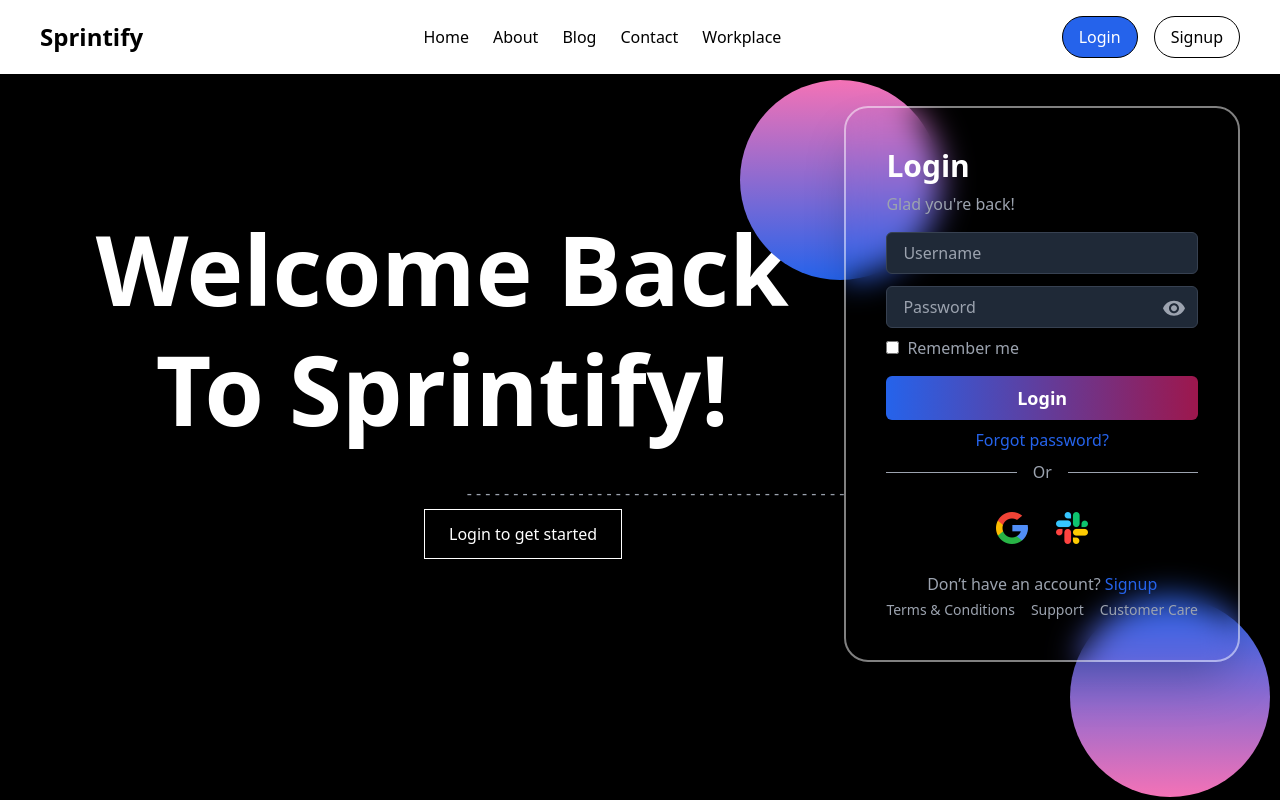
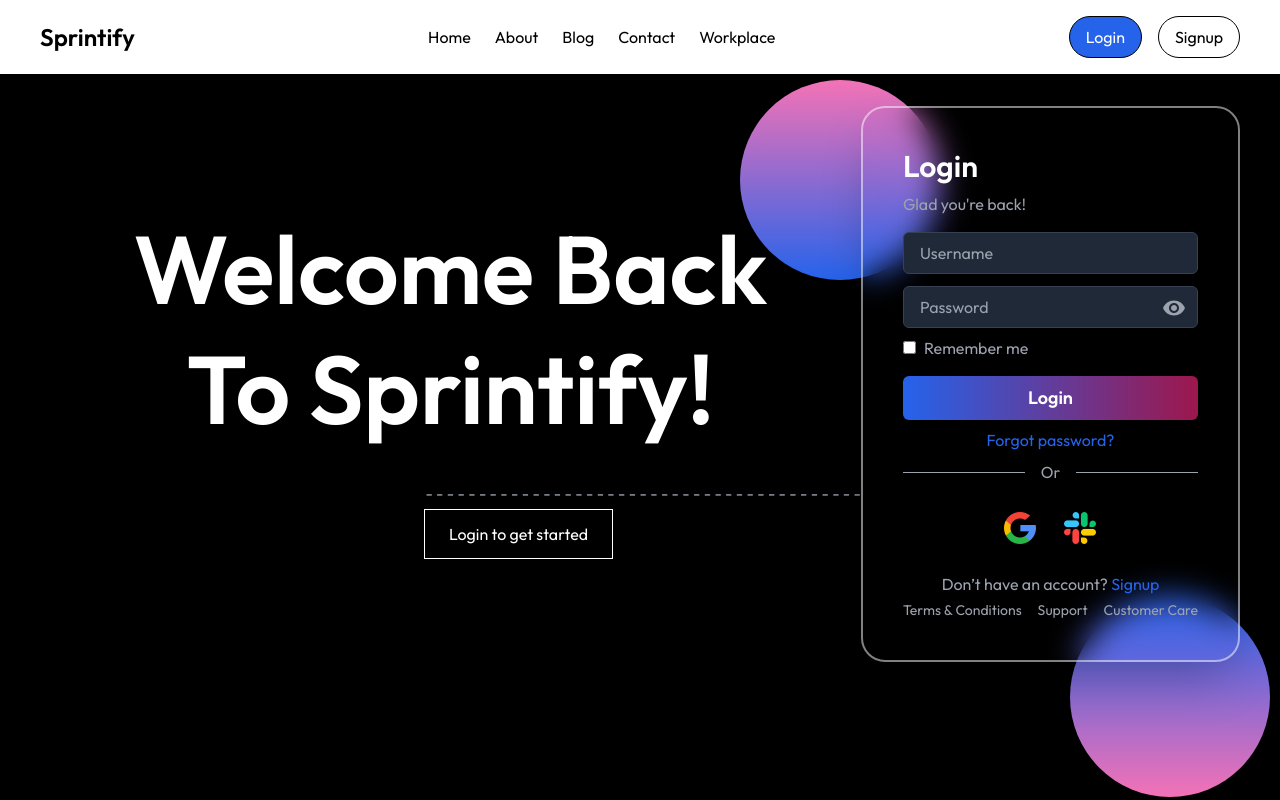
Before and after one commit to Nida506/Sprintify, a React (Vite) app: page /login in a window 1280 px wide. Built offline with nearby package versions, Linux system fonts and the light colour scheme.

Commit message:
updation

```diff
--- a/src/Pages/Login/Login.jsx
+++ b/src/Pages/Login/Login.jsx
@@ -9,7 +9,7 @@
   const [showPassword, setShowPassword] = useState(false);
 
   return (
-    <div className="min-h-screen  bg-black text-white flex flex-col items-center relative overflow-hidden">
+    <div className="min-h-screen font-outfit  bg-black text-white flex flex-col items-center relative overflow-hidden">
 
 
 {/* Background Circles */}
@@ -52,7 +52,7 @@
       </nav>
 
       {/* Main Section */}
-      <div className="flex w-full max-w-7xl items-center justify-between mt-8 px-10">
+      <div className="flex font-outfit w-full max-w-7xl items-center justify-between mt-8 px-10">
         {/* Left Section */}
         <div className="w-full pr-50">
           <h2 className="text-8xl font-bold mb-8 leading-tight text-center">
--- a/src/components/MainFooter/MainFooter.jsx
+++ b/src/components/MainFooter/MainFooter.jsx
@@ -3,7 +3,7 @@
 const MainFooter = () => {
   return (
     <footer className="bg-[#091054] text-white md:py-[50px] md:px-[100px] p-[23px] font-outfit">
-      <div className="max-w-5xl mx-auto grid grid-cols-1 md:grid-cols-3 gap-8 text-sm">
+      <div className="max-w-5xl mx-auto grid grid-cols-1 lg:grid-cols-3 md:grid-cols-2 gap-8 text-sm">
 
         {/* Services Section */}
         <div>
--- a/src/components/MainNavBar/MainNavBar.jsx
+++ b/src/components/MainNavBar/MainNavBar.jsx
@@ -31,7 +31,7 @@
 
       {/* Mobile Menu */}
       {menuOpen && (
-        <div className="absolute bg-[#FAF7F2] top-16 left-0 w-full shadow-md p-6 flex flex-col items-center space-y-4 lg:hidden">
+        <div className="absolute bg-[#FAF7F2] bg-opacity-85 z-10 top-16 left-0 w-full shadow-md p-6 flex flex-col items-center space-y-4 lg:hidden">
           <ul className="space-y-4 text-gray-600 text-lg">
             <li className="hover:text-blue-700 cursor-pointer">Home</li>
             <li className="hover:text-blue-700 cursor-pointer">About</li>
--- a/src/components/ProcessCharts/ProcessCharts.jsx
+++ b/src/components/ProcessCharts/ProcessCharts.jsx
@@ -26,7 +26,7 @@
 
 const ProcessCharts = () => {
   return (
-    <div className="flex flex-col lg:flex-row justify-center items-center gap-8 p-6">
+    <div className="grid place-items-center lg:grid-cols-3 md:grid-cols-2 grid-cols-1 justify-center items-center gap-8 p-6">
       <PieChart title="Done" percentage={81} color="green" />
       <PieChart title="Working" percentage={70} color="yellow" />
       <PieChart title="Pending" percentage={60} color="red" />
--- a/src/components/WorkPlace_Main/WorkPlaceMain.jsx
+++ b/src/components/WorkPlace_Main/WorkPlaceMain.jsx
@@ -14,7 +14,7 @@
       {/* Header */}
       <div className="flex md:flex-row flex-col gap-3 justify-between mb-6 ">
          {/* input */}
-         <div className="flex border items-center px-4 py-2 rounded-md md:w-[400px] w-[300px]">
+         <div className="flex border items-center px-4 py-2 rounded-md lg:w-[400px] md:w-[650px]  w-[300px]">
          <FaSearch className=" text-gray-400" />
          <input
             type="text"
```
